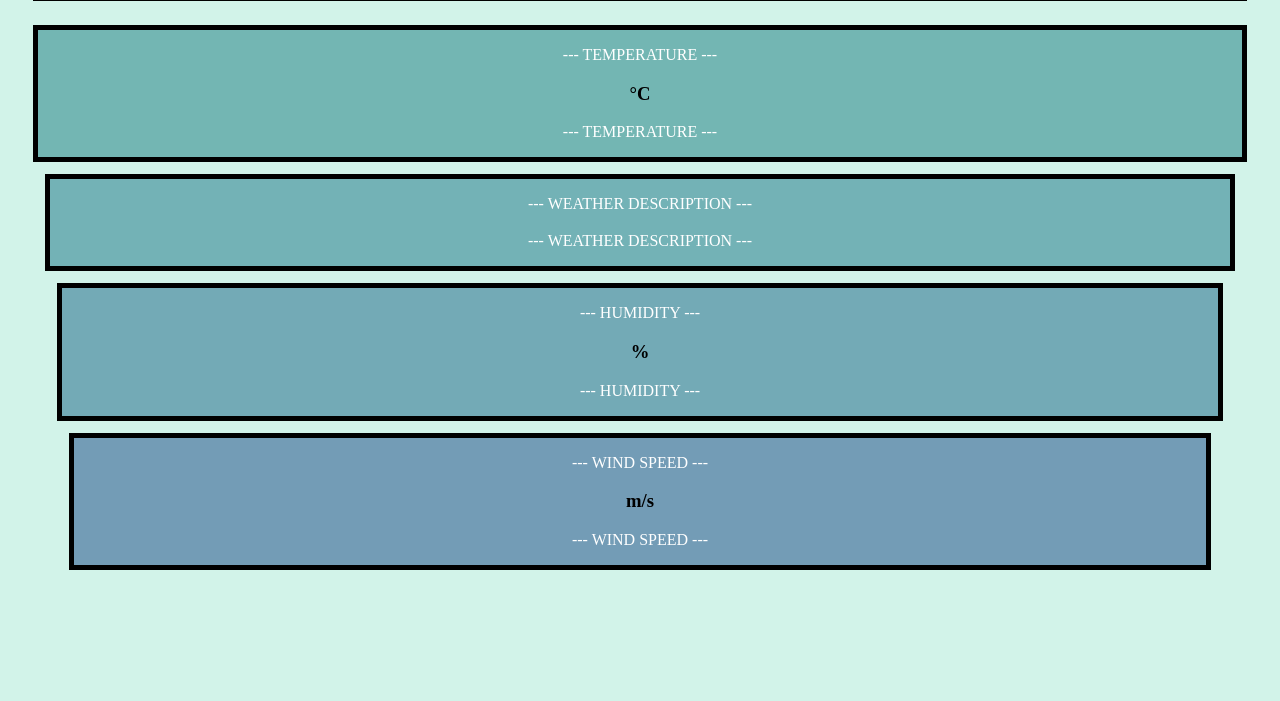
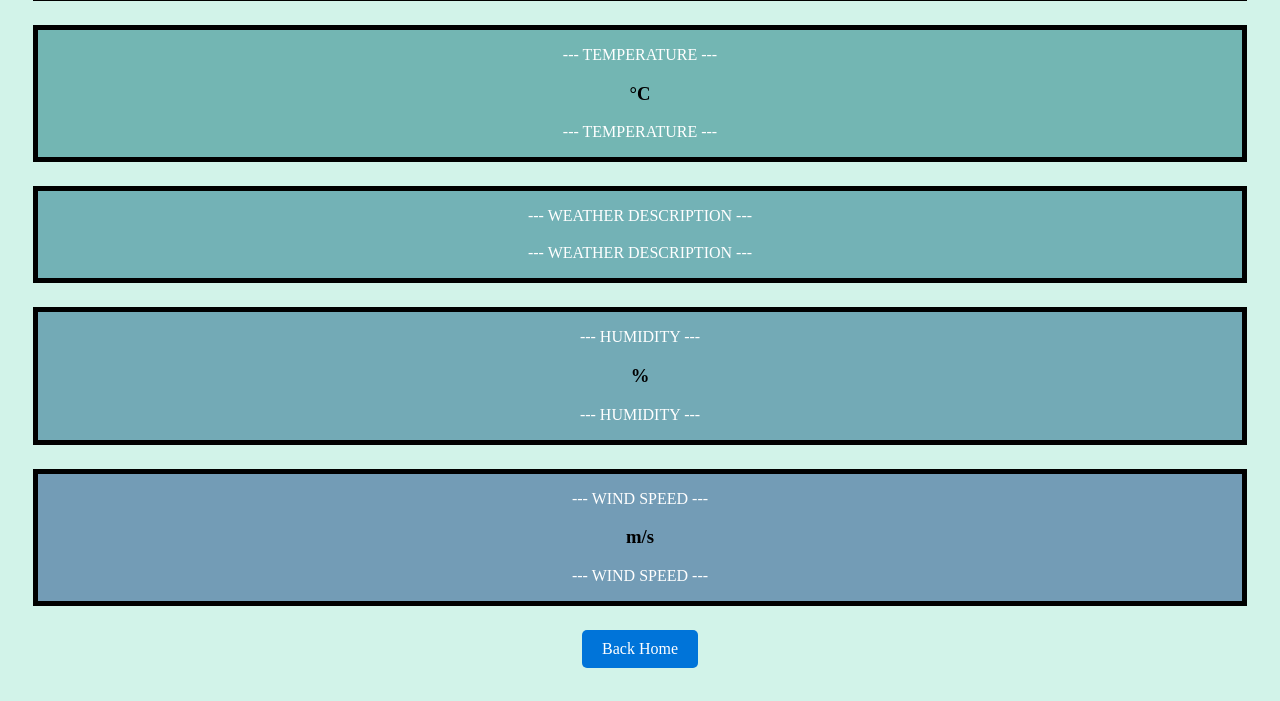
Before and after one commit to Edward-Mercado/django-is-too-hard, a Flask app: page /1 in a window 1280 px wide. Shown: the part 278-979 px from the top of the page. Before the commit the page ends 848 px from the top, so only its background shows below. Run offline with Flask 3, Linux system fonts and the light colour scheme; data that the repository does not hold is empty.

Commit message:
whew....

```diff
--- a/app.py
+++ b/app.py
@@ -76,7 +76,7 @@ def city_home(city_name):
 def submit_search():
     if request.method == 'POST':
         new_route = request.form.get('city_target')
-        return redirect(url_for('/city_home', city_name=new_route))
+        return redirect(url_for('city_home', city_name=new_route))
     return render_template('index.html')
 
 
--- a/static/styles.css
+++ b/static/styles.css
@@ -73,6 +73,7 @@ p {
     border-width: 5px;
   }
 
+
   .searchbox {
     background-color: #2d739e;
     border-style: dashed;
@@ -95,3 +96,15 @@ p {
     border-style: dashed;
     text-align: center;
   }
+
+  .button-link {
+    display: inline-block;
+    padding: 10px 20px;
+    background-color: #0074D9;
+    color: white;
+    text-decoration: none;
+    border-radius: 5px;
+  }
+  .button-link:hover {
+    background-color: #005fa3;
+  }
--- a/templates/index.html
+++ b/templates/index.html
@@ -7,14 +7,14 @@
     <div class="div1">
       <h1 class="hometitle"> WEATHER APP </h1>
       <p id="currentTime" class="hometitle"></p>
-      <p class="hometitle"> Search for a city and find the weather. </p>
+      <p class="hometitle"> Search for a city (or country.) and find the weather. </p>
     </div>
   <div class="filler">
   </div>
 
   <div class="div2b">
-    <form method="POST">
-      <input id="city_target" placeholder="Enter a City Name." class="searchbox">
+    <form method="POST" action ="/input">
+      <textarea rows="1" cols="70" name="city_target" placeholder="Enter a City Name. Or country." class="searchbox"> </textarea>
       <input type="submit" value="Submit">
     </form>
   </div>
--- a/templates/weather.html
+++ b/templates/weather.html
@@ -21,7 +21,7 @@
       <p text-align: center> --- TEMPERATURE --- </p>
     </div>
 
-    <div class="filler">
+    <div class="filler"></div>
 
     <div class="div3">
       <p text-align: center> --- WEATHER DESCRIPTION --- </p>
@@ -29,7 +29,7 @@
       <p text-align: center> --- WEATHER DESCRIPTION --- </p>
     </div>
 
-    <div class="filler">
+    <div class="filler"></div>
 
     <div class="div4">
       <p text-align: center> --- HUMIDITY --- </p>
@@ -37,7 +37,7 @@
       <p text-align: center> --- HUMIDITY --- </p>
     </div>
 
-    <div class="filler">
+    <div class="filler"></div>
 
     <div class="div5">
       <p text-align: center> --- WIND SPEED --- </p>
@@ -45,6 +45,9 @@
       <p text-align: center> --- WIND SPEED --- </p>
     </div>
 
+    <div class="filler"></div>
+
+    <a href="/" class="button-link">Back Home</a>
 
   </body>
 </html>
```
Also changed, not shown: templates/error.html (+7 -9 lines).
